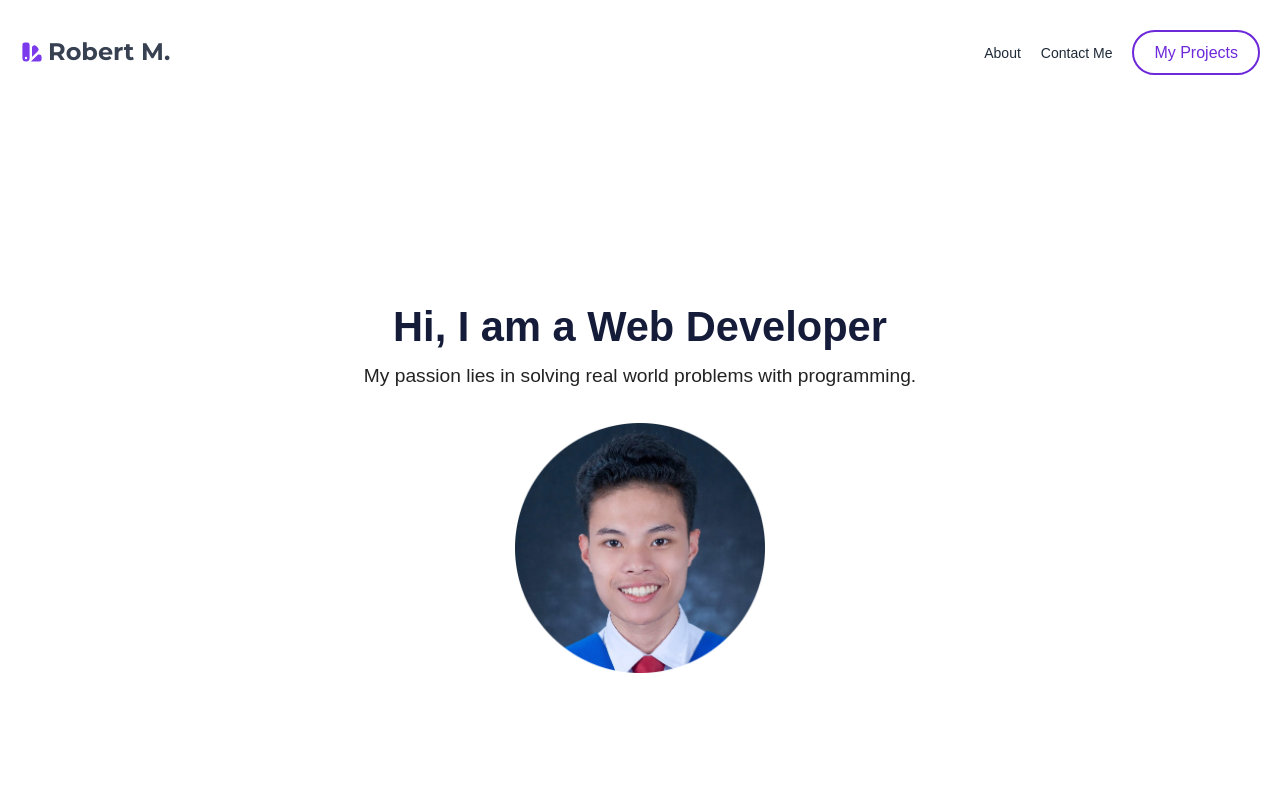
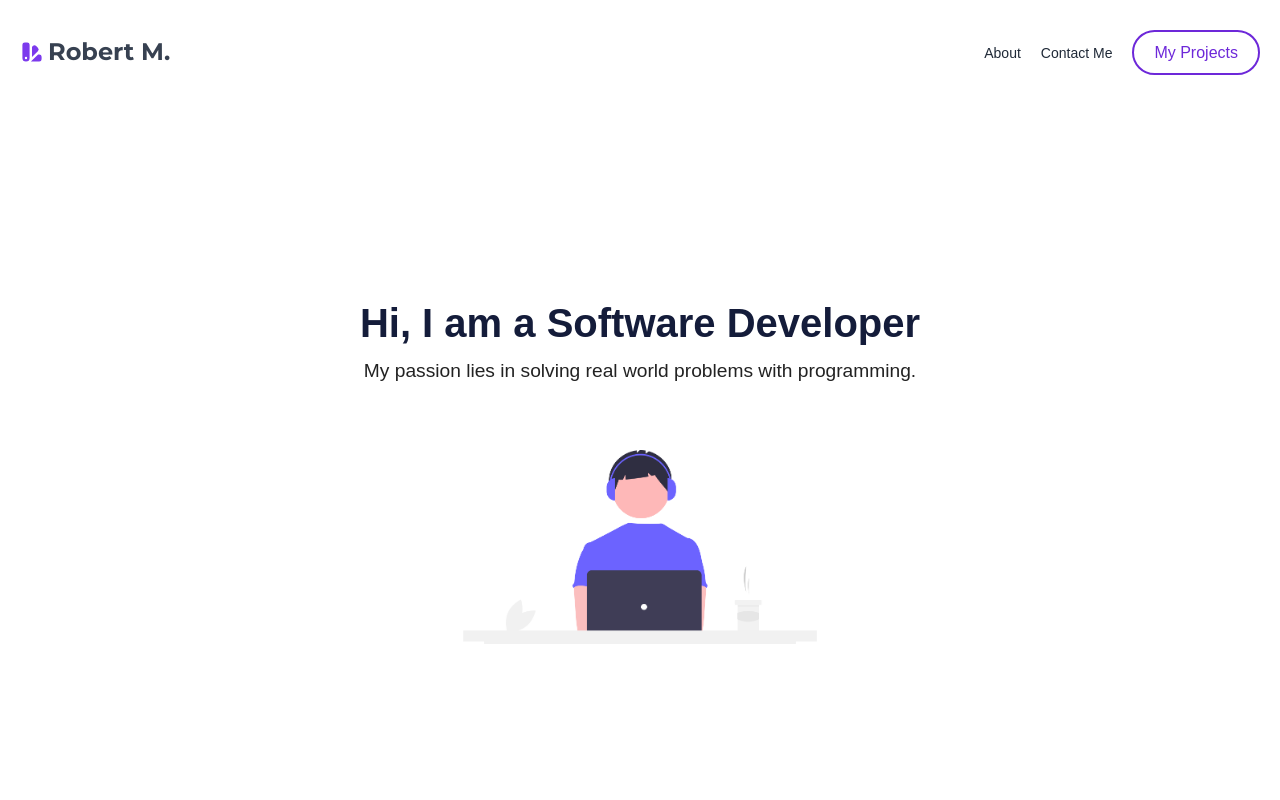
Before and after one commit to mirasrobert/portfolio, a React (Create React App) app in the folder client/: page / in a window 1280 px wide. Shown: the top 800 px of the page. Built offline with nearby package versions, Linux system fonts and the light colour scheme.

Commit message:
Edit hero caption and font and remove picture

```diff
--- a/client/src/components/Hero.jsx
+++ b/client/src/components/Hero.jsx
@@ -1,4 +1,4 @@
-import me from '../me.png'
+import coding from '../img/coding.png'
 
 const Hero = () => {
   return (
@@ -6,7 +6,7 @@ const Hero = () => {
       <div className='hero-wrapper mt-5 md:mt-8 flex justify-center items-center'>
         <div className='flex flex-col justify-center items-center'>
           <h5 className='hero-caption font-bold text-center'>
-            Hi, I am a Web Developer
+            Hi, I am a Software Developer
             {/* Hi, I'm Aspiring To Be a Web Developer */}
           </h5>
           <p className='hero-subtitle-size text-gray-800 text-center'>
@@ -14,9 +14,9 @@ const Hero = () => {
           </p>
           <img
             className='mt-8'
-            width={250}
-            height={250}
-            src={me}
+            width={450}
+            height={450}
+            src={coding}
             alt='Robert Miras'
           />
         </div>
--- a/client/src/components/Projects.jsx
+++ b/client/src/components/Projects.jsx
@@ -33,6 +33,7 @@ const Projects = () => {
             className='text-violet-600'
             href='#!'>
             Download
+            <i class='ml-1 fas fa-cloud-download-alt'></i>
           </a>
         </p>
       </div>
--- a/client/src/index.css
+++ b/client/src/index.css
@@ -40,7 +40,7 @@ h1 {
 
 .hero-caption {
   font-family: 'eurostile', sans-serif;
-  font-size: 2.6rem;
+  font-size: 2.7rem;
   color: #141c3a;
 }
 
@@ -211,6 +211,12 @@ h1 {
     text-align: center;
     height: auto;
   }
+
+  .hero-caption {
+    font-family: 'eurostile', sans-serif;
+    font-size: 2.5rem;
+    color: #141c3a;
+  }
 }
 
 /* Large devices (large tablets & landscape IPAD, 1025px and up) */
@@ -229,6 +235,12 @@ h1 {
     bottom: -68%;
     text-align: center;
     height: auto;
+  }
+
+  .hero-caption {
+    font-family: 'eurostile', sans-serif;
+    font-size: 2.5rem;
+    color: #141c3a;
   }
 }
 
```
Also changed, not shown: client/src/img/coding.png (added).
